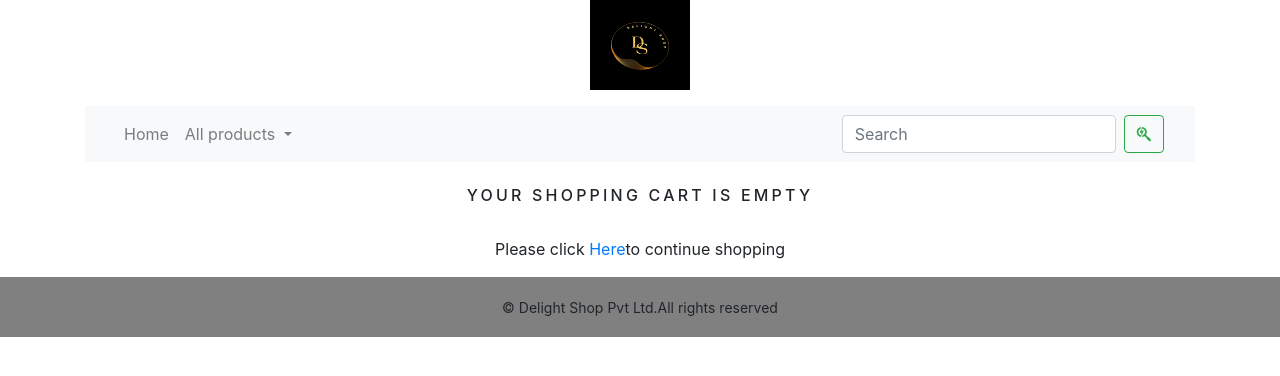
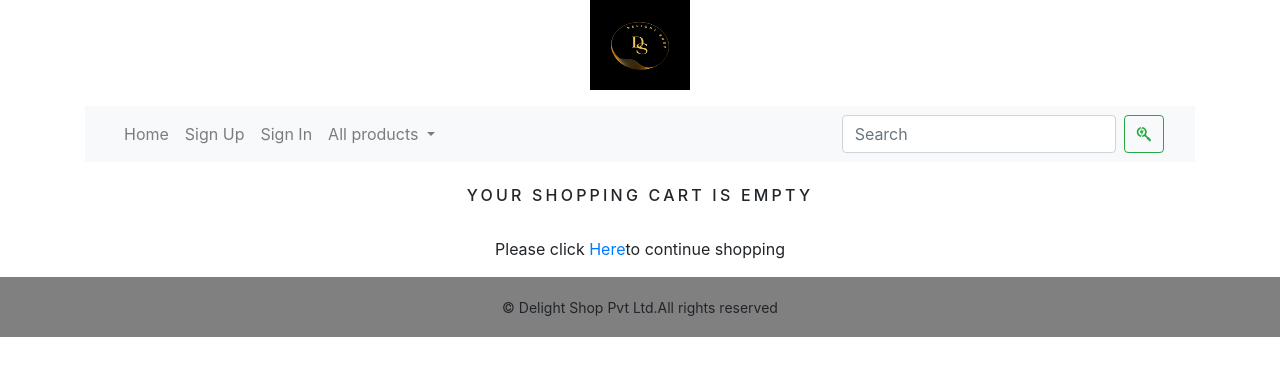
Before and after one commit to sitharasailesh/ecommerce, a Django app: page /cart/ in a window 1280 px wide. Shown: the top 376 px of the page. Run offline with Django 4.2, Linux system fonts and the light colour scheme; data comes from the database, SQL or seed files in the repository; some libraries are stand-ins or nearby versions.

Commit message:
Update nav.html

```diff
--- a/ecommerce/ecommerceproject/templates/nav.html
+++ b/ecommerce/ecommerceproject/templates/nav.html
@@ -10,6 +10,21 @@
         <li class="nav-item">
           <a class="nav-link" href="{% url 'shop:allProdCat' %}">Home</a>
         </li>
+        {% if user.is_authenticated %}
+									<li class="nav-item">{{user.username}}</li>
+									<li class="nav-item">
+                                    <a class="nav-link" href="{% url 'authapp:logout' %}" >Logout</a>
+                                    </li>
+									{% else %}
+    								<li class="nav-item">
+                                       <a class="nav-link" href="{% url 'authapp:register' %}">Sign Up</a>
+                                    </li>
+                                    <li class="nav-item">
+                                    <a class="nav-link" href="{% url 'authapp:login' %}" >Sign In</a>
+                                    </li>
+
+
+									{% endif %}
         <li class="nav-item dropdown {% if 'shop' in request.path %} active {% endif %}">
           <a class="nav-link dropdown-toggle" href="#" id="navbarDropdown" role="button" data-bs-toggle="dropdown" aria-expanded="false">
           All products
```
